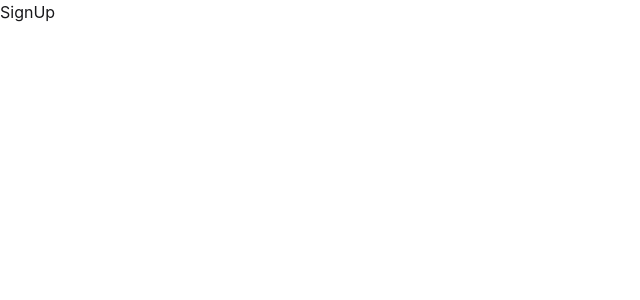
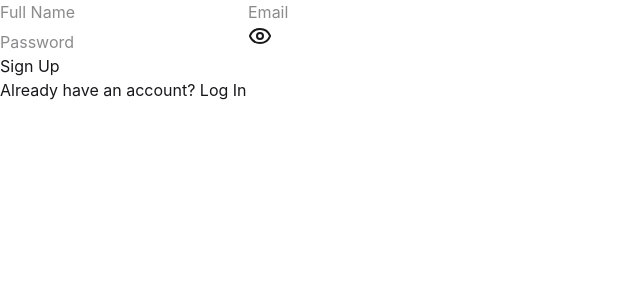
Before and after one commit to vishalrathore8oct/codearena-client, a React (Vite) app: page /signup in a window 1280 px wide. Shown: the top 300 px of the page, without its empty margins (0-640 px from the left). Built offline with nearby package versions, Linux system fonts and the light colour scheme.

Commit message:
feat: implement SignUp form funcnality with zod validation schema and password visibility toggle feature, and  use error handling and loader while submitting data all with using react hook forms only core logic without styling of page

```diff
--- a/src/pages/SignUp.tsx
+++ b/src/pages/SignUp.tsx
@@ -1,5 +1,61 @@
+import { zodResolver } from "@hookform/resolvers/zod";
+import { Eye, EyeOff, Loader2 } from "lucide-react";
+import { useState } from "react";
+import { useForm } from "react-hook-form";
+import { Link } from "react-router-dom";
+import type { SignUpForm } from "../types/signUpForm";
+import { SignUpSchema } from "../validations/signUpSchema";
+
 const SignUp = () => {
-  return <div>SignUp</div>;
+  const [ShowPassword, setShowPassword] = useState(false);
+  const {
+    register,
+    handleSubmit,
+    formState: { errors, isSubmitting },
+  } = useForm<SignUpForm>({
+    resolver: zodResolver(SignUpSchema),
+  });
+
+  const onSubmit = async (data: SignUpForm) => {
+    console.log(data);
+  };
+  return (
+    <>
+      <form onSubmit={handleSubmit(onSubmit)}>
+        <input type="text" placeholder="Full Name" {...register("fullName")} />
+        {errors.fullName && <p>{errors.fullName.message}</p>}
+        <input type="email" placeholder="Email" {...register("email")} />
+        {errors.email && <p>{errors.email.message}</p>}
+        <div>
+          <input
+            type={ShowPassword ? "text" : "password"}
+            placeholder="Password"
+            {...register("password")}
+          />
+          <button
+            type="button"
+            onClick={() => setShowPassword((prev) => !prev)}
+          >
+            {ShowPassword ? <EyeOff /> : <Eye />}
+          </button>
+        </div>
+        {errors.password && <p>{errors.password.message}</p>}
+        <button type="submit" disabled={isSubmitting}>
+          {isSubmitting ? (
+            <>
+              {" "}
+              <Loader2 className="animate-spin" /> Sign Up...{" "}
+            </>
+          ) : (
+            "Sign Up"
+          )}
+        </button>
+        <p>
+          Already have an account? <Link to={"/login"}>Log In</Link>
+        </p>
+      </form>
+    </>
+  );
 };
 
 export default SignUp;
--- /dev/null
+++ b/src/types/signUpForm.ts
@@ -0,0 +1,5 @@
+export interface SignUpForm {
+  fullName: string;
+  email: string;
+  password: string;
+}
--- /dev/null
+++ b/src/validations/signUpSchema.ts
@@ -0,0 +1,13 @@
+import { z } from "zod";
+
+export const SignUpSchema = z.object({
+  fullName: z
+    .string()
+    .min(3, "Full name must be at least 3 characters long")
+    .trim(),
+  email: z.email("Invalid email address").toLowerCase().trim(),
+  password: z
+    .string()
+    .min(6, "Password must be at least 6 characters long")
+    .trim(),
+});
```
Also changed, not shown: package.json (+5 -2 lines), 1 other file (tests, documents, lock files or other folders).
